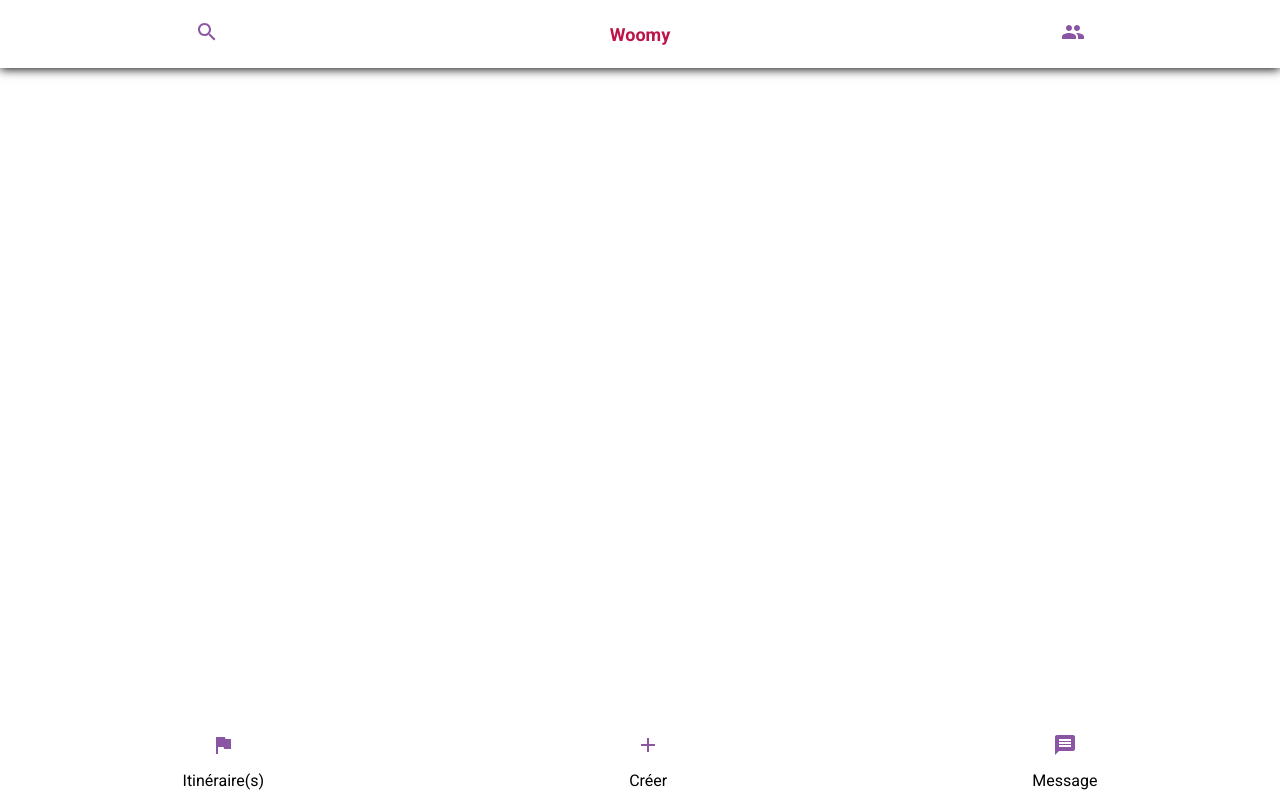
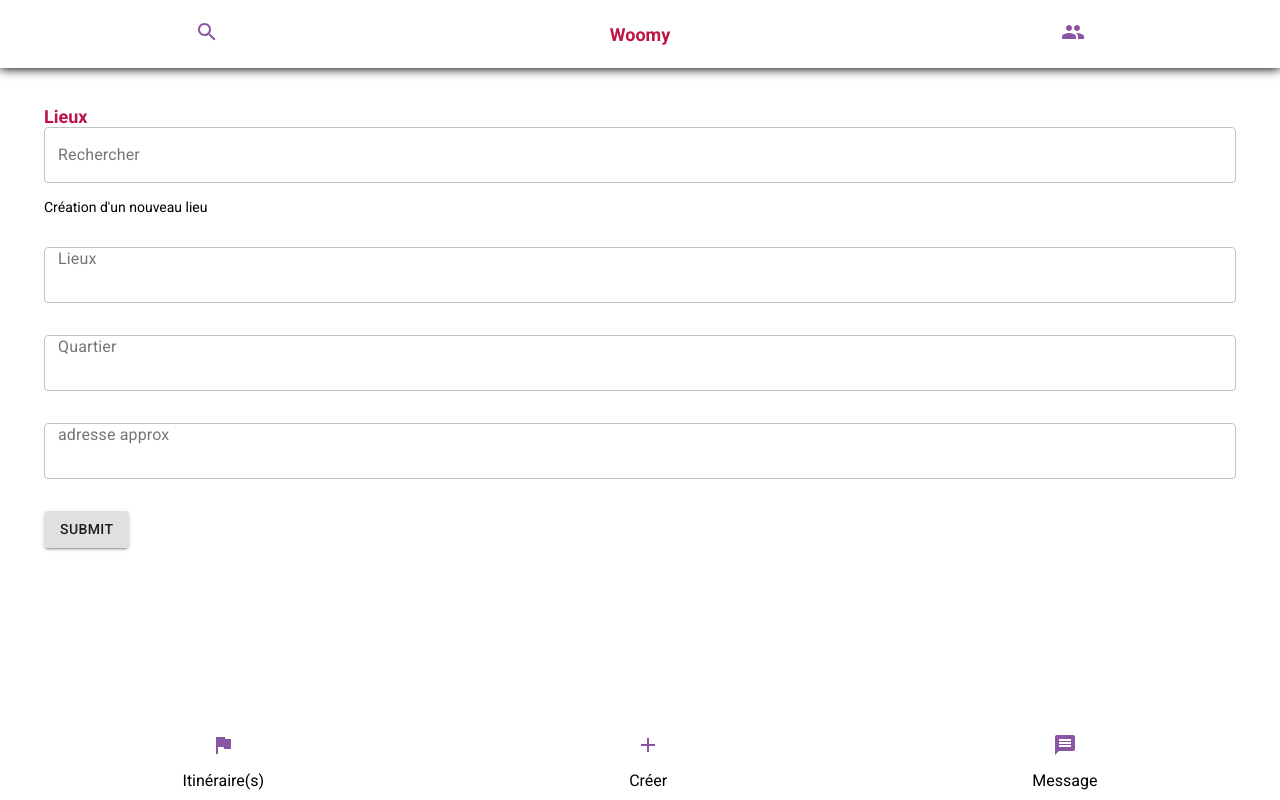
Before and after one commit to TheScriptoMax/woomy, a React (Create React App) app: page /adminplace in a window 1280 px wide. Built offline with nearby package versions, Linux system fonts and the light colour scheme.

Commit message:
Admin start

```diff
--- a/src/App.js
+++ b/src/App.js
@@ -12,6 +12,8 @@
     /**** PROFIL *****/
     import Account from './components/Account/Account';
     import Params from './components/Params/Params';
+    import Admin from './components/Admin/Admin'
+    import AdminPlace from './components/AdminPlace/AdminPlace';
 
     /**** CRUD COPIETONNAGE *****/
     import CowalkingList from './components/CowalkingList/CowalkingList';
@@ -50,6 +52,8 @@ function App() {
             <Route exact path='/list' component={CowalkingList}/>
             <Route exact path='/signin' component={SignIn}/>
             <Route exact path='/passwordchange' component={PasswordChange}/>
+            <Route exact path='/admin' component={Admin}/>
+            <Route exact path='/adminplace' component={AdminPlace}/>
           </Switch>
         <Footer/>
       </div>
--- /dev/null
+++ b/src/components/Admin/Admin.jsx
@@ -0,0 +1,13 @@
+import './admin.css'
+import { Button } from '@material-ui/core';
+
+function Admin () {
+    return (
+     <div class="container container-admin">
+         <h1>Admin</h1>
+         <Button variant="contained">Utilisateurs</Button>
+         <Button variant="contained">Lieux</Button>
+     </div>
+    )
+};
+export default Admin;
--- /dev/null
+++ b/src/components/Admin/admin.css
@@ -0,0 +1,8 @@
+.container-admin{
+    display:flex;
+    flex-direction: column;
+}
+
+.container-admin button{
+margin-top:2rem;
+}
--- /dev/null
+++ b/src/components/AdminPlace/AdminPlace.jsx
@@ -0,0 +1,21 @@
+import './adminplace.css'
+import {Button, TextField} from '@material-ui/core';
+
+
+function AdminPlace () {
+    return (
+     <div class="container container-admin">
+         <h1>Lieux</h1>
+         <TextField label="Rechercher" variant="outlined"/>
+         <p className="placecreate">Création d'un nouveau lieu</p>
+         <form className="placeform">
+            <TextField label="Lieux" variant="outlined"/>
+            <TextField label="Quartier" variant="outlined"/>
+            <TextField label="adresse approx" variant="outlined"/>
+            <Button variant='contained'>submit</Button>
+         </form>
+
+     </div>
+    )
+};
+export default AdminPlace;
--- /dev/null
+++ b/src/components/AdminPlace/adminplace.css
@@ -0,0 +1,3 @@
+.placeform div,.placecreate{
+    margin-top:1rem;
+}
--- a/src/components/PasswordChange/PasswordChange.js
+++ b/src/components/PasswordChange/PasswordChange.js
@@ -1,13 +1,26 @@
 import './passwordchange.css'
 import { TextField, Button } from '@material-ui/core';
+import Alert from '@material-ui/lab/Alert';
+import { useState } from 'react';
+import { useHistory } from 'react-router';
 
 function PasswordChange () {
+    const history = useHistory();
+    const [isShow, setIsShow] = useState(true);
+    const handleClick = (e) => {
+        e.preventDefault();
+      setIsShow(!isShow);
+      setTimeout(() => {
+        history.push('/login');
+    }, 5000)
+    };
     return (
      <div class="container">
-         <h1>changer votre mot de passe</h1>
-         <form>
-         <TextField type='password' placeholder='tappez votre nouveau mot de passe ici'/>
-         <Button type="submit">Valider</Button>
+         <h1>Changer votre mot de passe</h1>
+         <form onSubmit={handleClick}>
+            <TextField type='password' placeholder='tappez votre nouveau mot de passe ici'/>
+            <Button  type="submit" >Valider</Button>
+            {!isShow && <Alert severity="info">Votre mot de passe a été réinitialisé</Alert>}
          </form>
      </div>
     )
```
